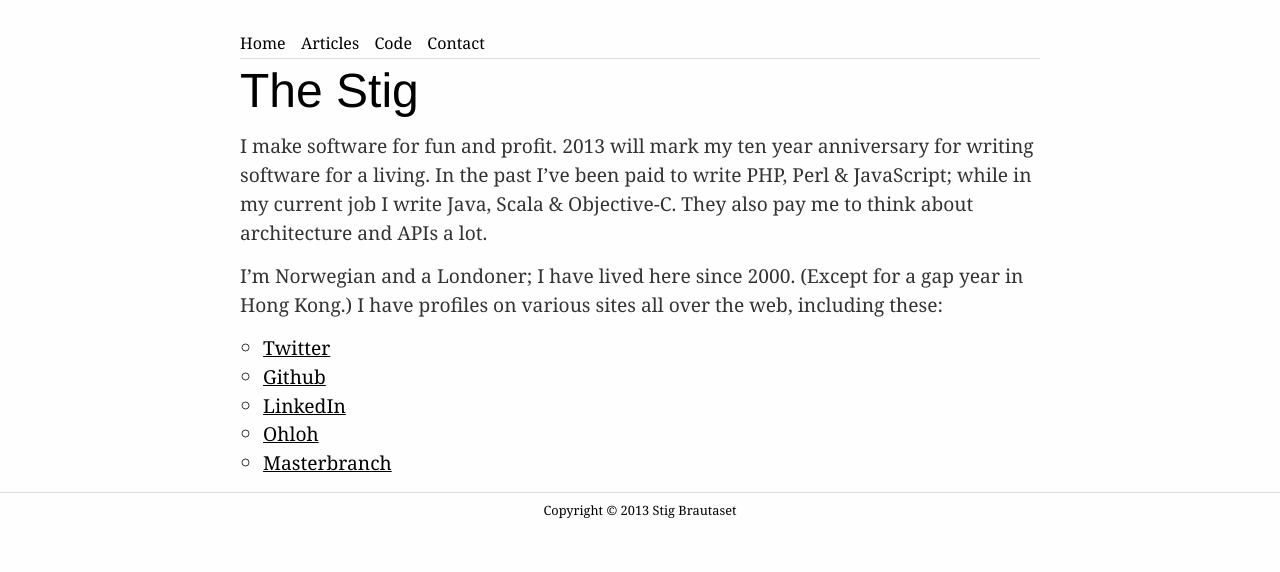
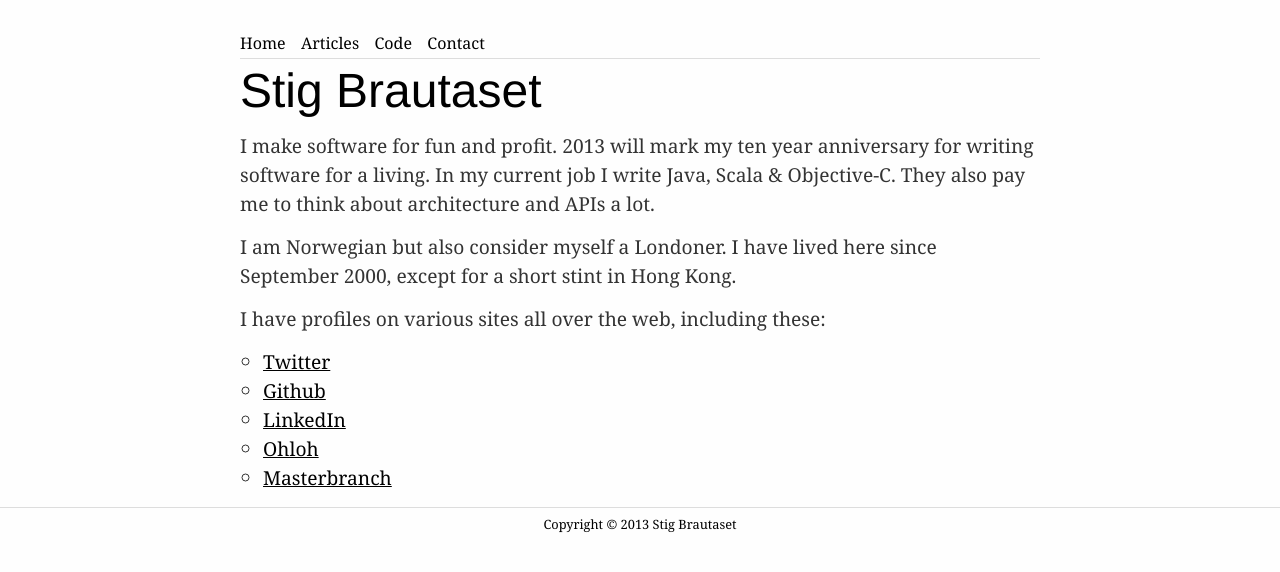
Before and after one commit to stig/www.brautaset.org, a Jekyll site: the page built from index.md, in a window 1280 px wide. Shown: the top 572 px of the page. Built offline with Jekyll 4.4.1, drawn with Linux system fonts in a browser that asks for light colours.

Commit message:
tweaks to index & code pages + default layout

```diff
--- a/_layouts/default.html
+++ b/_layouts/default.html
@@ -2,14 +2,13 @@
 
 <html>
 <head>
-	<title>{{ page.title | strip_html }} // Stig Brautaset</title>
+	<title>{{ page.title | strip_html }}{% unless page.title == "Stig Brautaset" %} by Stig Brautaset{% endunless %}</title>
 	<meta http-equiv="Content-Type" content="text/html; charset=utf-8"/>
 	<meta name="author" content="Stig Brautaset" />
 	<meta name="viewport" content="width = device-width, initial-scale = 1, maximum-scale = 1, user-scalable = no" />
 
 	<!-- Homepage CSS -->
 	<link rel="stylesheet" href="/css/default.css" type="text/css" media="screen, projection" />
-
 
 </head>
 <body>
--- a/index.md
+++ b/index.md
@@ -1,15 +1,16 @@
 ---
 layout: default
-title: The Stig
+title: Stig Brautaset
 ---
 
 I make software for fun and profit. 2013 will mark my ten year anniversary for writing
-software for a living. In the past I've been paid to write PHP, Perl & JavaScript; while
-in my current job I write Java, Scala & Objective-C. They also pay me to think about
-architecture and APIs a lot.
+software for a living. In my current job I write Java, Scala & Objective-C. They also pay
+me to think about architecture and APIs a lot.
 
-I'm Norwegian and a Londoner; I have lived here since 2000. (Except for a gap year in Hong
-Kong.) I have profiles on various sites all over the web, including these:
+I am Norwegian but also consider myself a Londoner. I have lived here since September
+2000, except for a short stint in Hong Kong.
+
+I have profiles on various sites all over the web, including these:
 
 * [Twitter](http://twitter.com/stigbra)
 * [Github](http://github.com/stig)
```
Also changed, not shown: code.md (+7 -5 lines).
